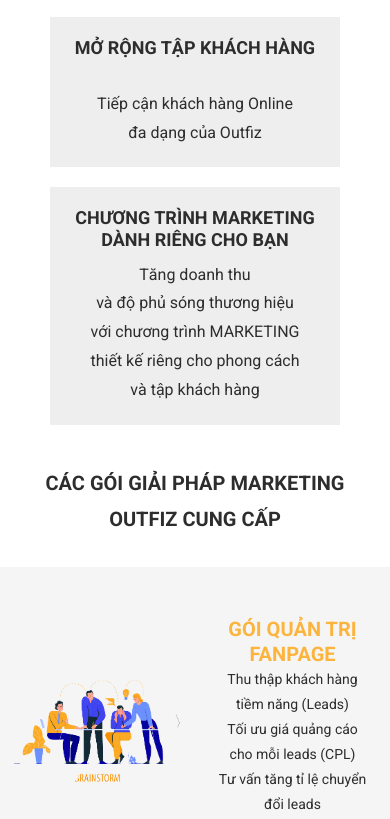
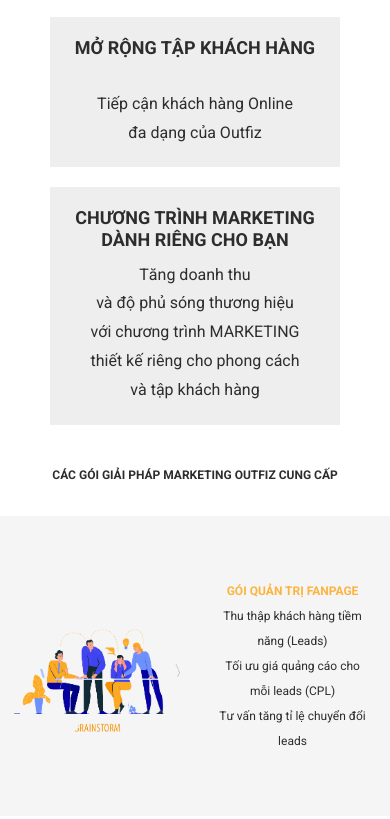
Before and after one commit to thanhlong965/thanhlong965.github.io, a plain HTML site: page index.html in a window 390 px wide. Shown: the part 1181-2000 px from the top of the page. Drawn offline with Linux system fonts and the light colour scheme.

Commit message:
fix-layout2

```diff
--- a/assets/css/index.css
+++ b/assets/css/index.css
@@ -697,7 +697,7 @@ textarea {
 
 body {
 
-  font: 400 16px/1.8 'Roboto', sans-serif;
+  font: 400 14px/1.8 'Roboto', sans-serif;
   color: #2D2D2D;
   overflow-x: hidden;
 
@@ -760,7 +760,7 @@ img{
     font-weight: 600;
     padding: 5px 30px;
     border: 2px solid black;
-    border-radius: 10px;
+    border-radius: 5px;
 
     display: inline-block;
 
--- a/assets/css/response.css
+++ b/assets/css/response.css
@@ -22,7 +22,7 @@
         font-size: 16px;
     }
     .noi-dung{
-        font-size: 14px;
+        font-size: 12px;
     }
     .dia-chi{
         font-size: 12px;
@@ -56,6 +56,9 @@
     }
     .loi-noi-dau{
         padding: 20px !important   ;
+    }
+    .tieu-de{
+        font-size: 12px;
     }
 }
 @media (min-width: 400px ) and (max-width: 575px ){
```
